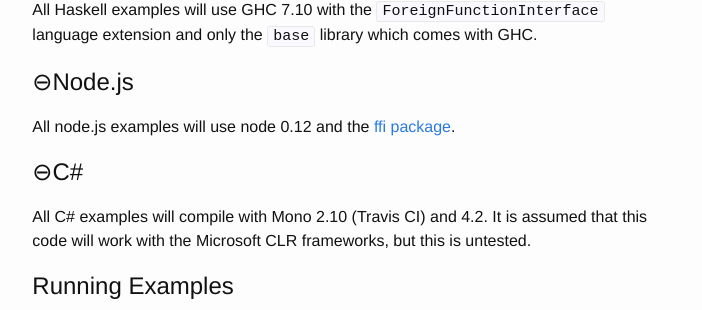
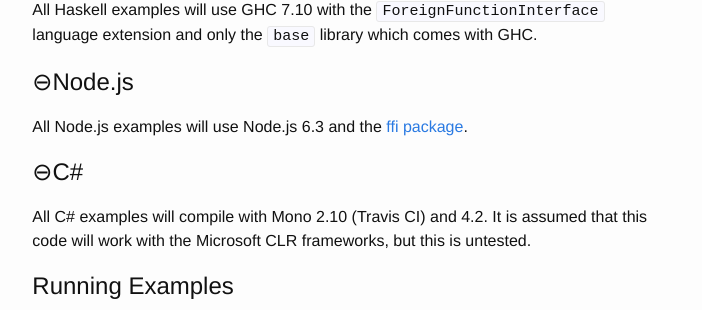
Before and after one commit to shepmaster/rust-ffi-omnibus, a Jekyll site: the page built from site/basics/index.md, in a window 1280 px wide. Shown: the part 942-1252 px from the top of the page, without its empty margins (181-883 px from the left). Built offline with Jekyll 4.4.1, drawn with Linux system fonts in a browser that asks for light colours; nearby versions of some CDN libraries; a style sheet for code colours, icons or effects is not loaded.

Commit message:
Use a newer version of Node.JS in Travis

```diff
--- a/site/basics/index.md
+++ b/site/basics/index.md
@@ -41,7 +41,7 @@
 
 ## Node.js
 
-All node.js examples will use node 0.12 and the [ffi package][node-ffi].
+All Node.js examples will use Node.js 6.3 and the [ffi package][node-ffi].
 
 ## C\#
 
```
Also changed, not shown: .travis.yml.
